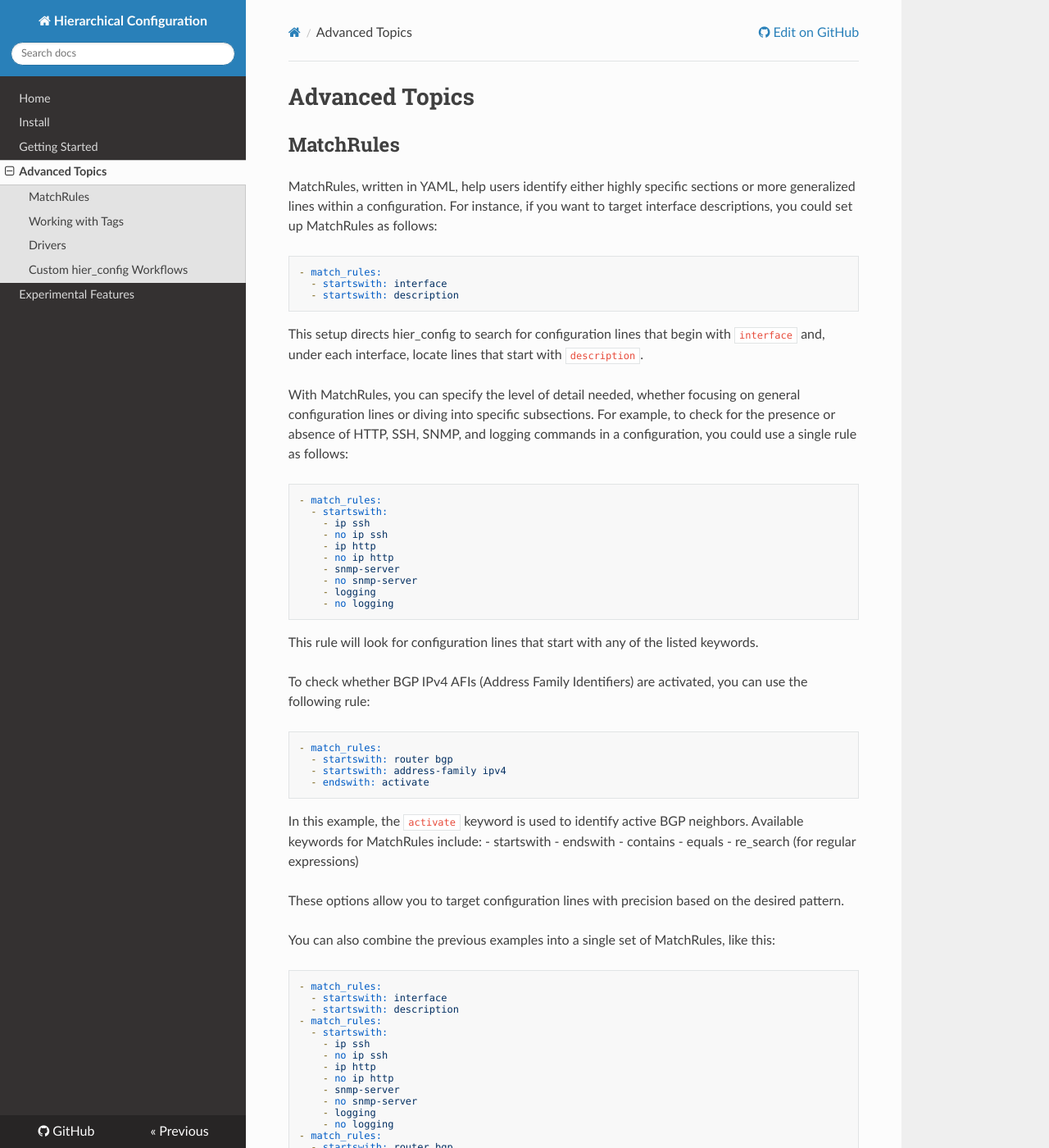
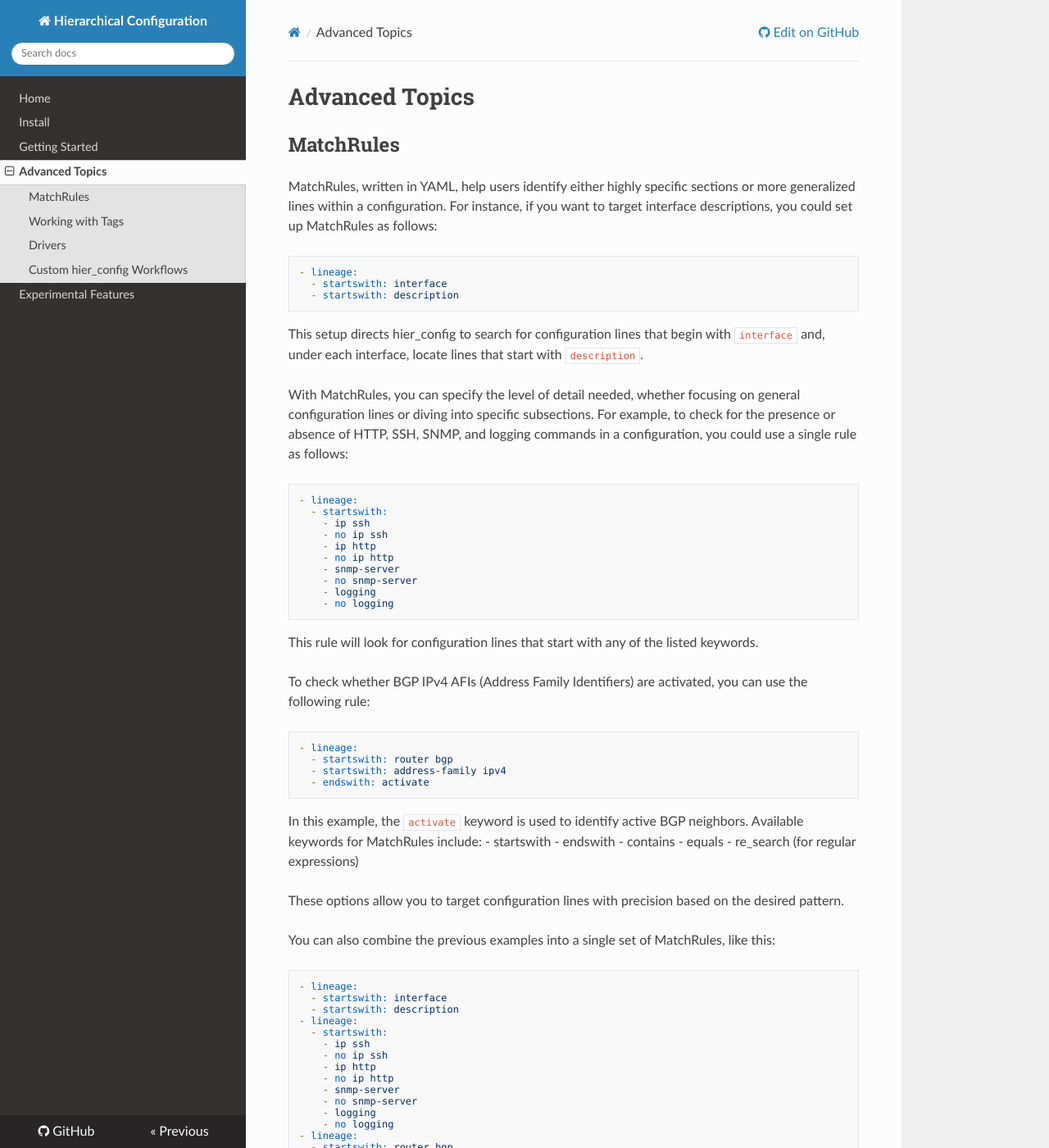
Before and after one commit to netdevops/hier_config, an MkDocs documentation site: the page built from docs/advanced-topics.md, in a window 1280 px wide and 1400 px high. Shown: the whole window at 82% size. Built offline with MkDocs 1.6.1, drawn with Linux system fonts in a browser that asks for light colours; nearby versions of some CDN libraries; some of the changed lines change nothing that is shown.

Commit message:
match_rules -> lineage rename in docs

````diff
--- a/docs/advanced-topics.md
+++ b/docs/advanced-topics.md
@@ -5,7 +5,7 @@
 MatchRules, written in YAML, help users identify either highly specific sections or more generalized lines within a configuration. For instance, if you want to target interface descriptions, you could set up MatchRules as follows:
 
 ```yaml
-- match_rules:
+- lineage:
   - startswith: interface
   - startswith: description
 ```
@@ -15,7 +15,7 @@ This setup directs hier_config to search for configuration lines that begin with
 With MatchRules, you can specify the level of detail needed, whether focusing on general configuration lines or diving into specific subsections. For example, to check for the presence or absence of HTTP, SSH, SNMP, and logging commands in a configuration, you could use a single rule as follows:
 
 ```yaml
-- match_rules:
+- lineage:
   - startswith:
     - ip ssh
     - no ip ssh
@@ -32,7 +32,7 @@ This rule will look for configuration lines that start with any of the listed ke
 To check whether BGP IPv4 AFIs (Address Family Identifiers) are activated, you can use the following rule:
 
 ```yaml
-- match_rules:
+- lineage:
   - startswith: router bgp
   - startswith: address-family ipv4
   - endswith: activate
@@ -50,10 +50,10 @@ These options allow you to target configuration lines with precision based on th
 You can also combine the previous examples into a single set of MatchRules, like this:
 
 ```yaml
-- match_rules:
+- lineage:
   - startswith: interface
   - startswith: description
-- match_rules:
+- lineage:
   - startswith:
     - ip ssh
     - no ip ssh
@@ -63,7 +63,7 @@ You can also combine the previous examples into a single set of MatchRules, like
     - no snmp-server
     - logging
     - no logging
-- match_rules:
+- lineage:
   - startswith: router bgp
   - startswith: address-family ipv4
   - endswith: activate
@@ -94,7 +94,7 @@ ntp server time.nist.gov
 You can create a MatchRule to tag this specific remediation with "ntp" as follows:
 
 ```yaml
-- match_rules:
+- lineage:
   - startswith:
     - ip name-server
     - no ip name-server
````
